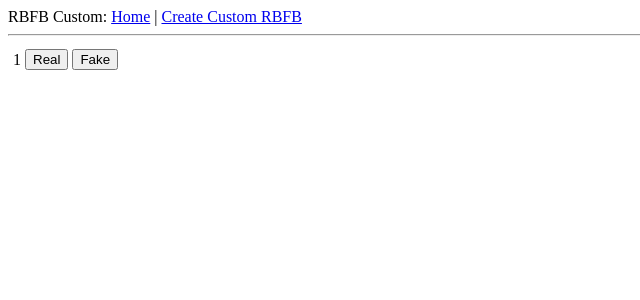
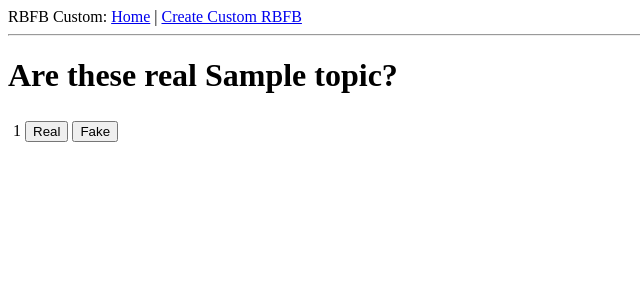
Before and after one commit to griffinhcollins/custom-rbfb, a Python web app: template app/templates/view.html in a window 1280 px wide. Shown: the top 300 px of the page, without its empty margins (0-640 px from the left). Run offline with Jinja, Linux system fonts and the light colour scheme; the template is opened without the code that fills it: most values are stand-ins (such as "Sample title", 1, 10 or a date in 2020).

Commit message:
Updated heading to closer match original

```diff
--- a/app/templates/view.html
+++ b/app/templates/view.html
@@ -6,7 +6,7 @@
 
 
 
-{# <h1>Viewing Custom RBFB: {{ topic }}</h1> #}
+<h1>Are these real {{ topic }}?</h1>
 <table>
     {% for c in candidates %}
     <tr id="row-{{ loop.index0 }}" style="display:none">
```
